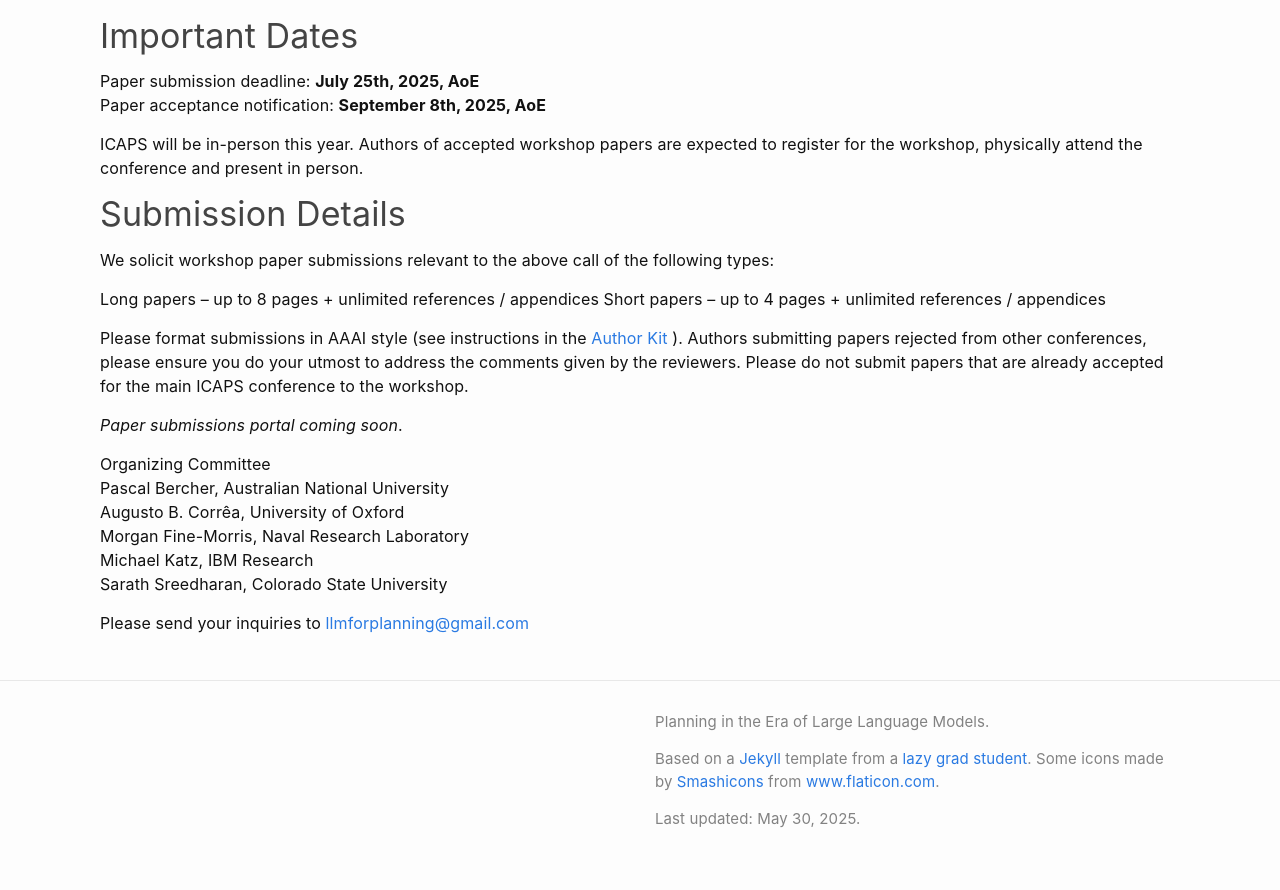
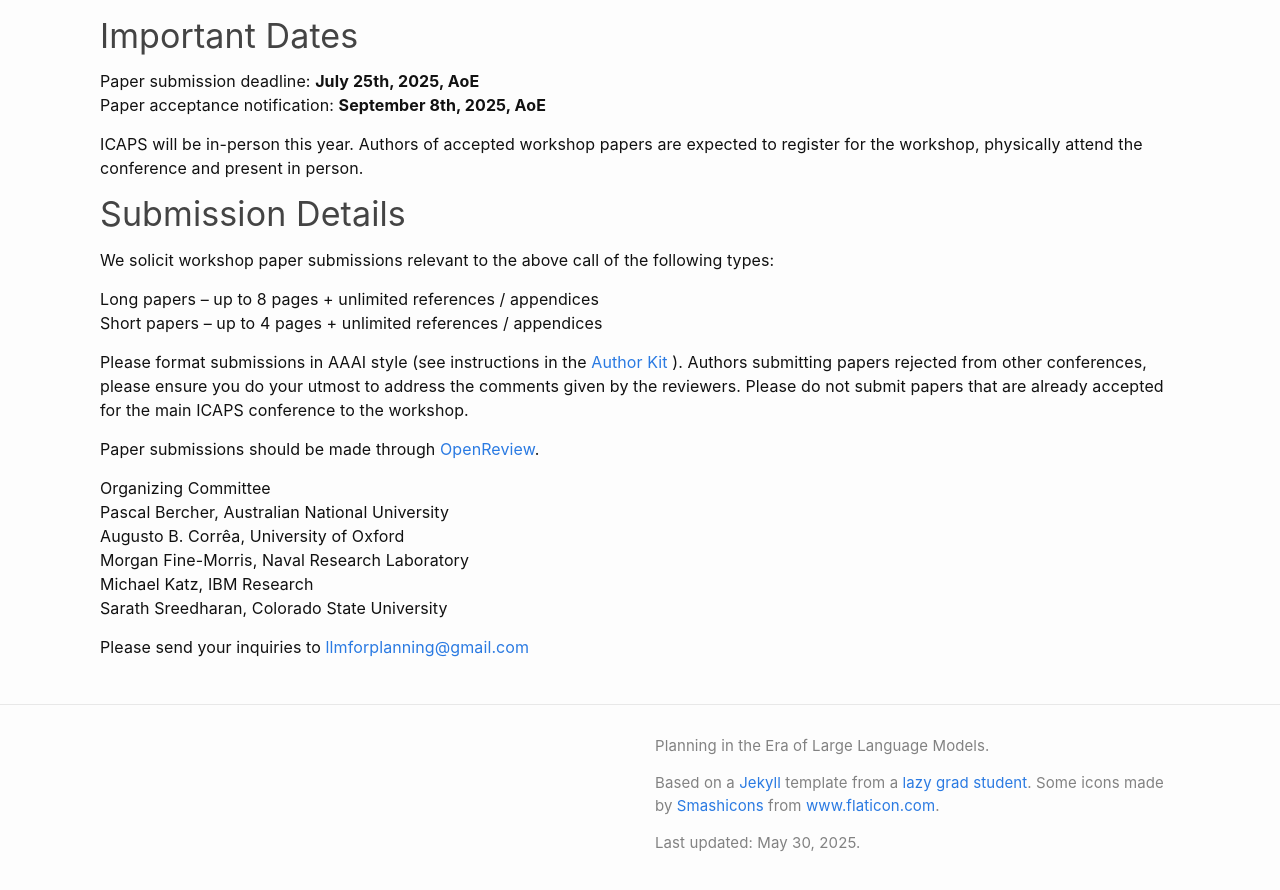
Before and after one commit to llmforplanning/llmforplanning.github.io, a Jekyll site: the page built from index.md, in a window 1280 px wide and 900 px high, scrolled down 740 px. Shown: the top 890 px of the window. Built offline with Jekyll 4.4.1, drawn with Linux system fonts in a browser that asks for light colours.

Commit message:
update openreview link

```diff
--- a/index.md
+++ b/index.md
@@ -83,8 +83,9 @@ Short papers – up to 4 pages + unlimited references / appendices
 Please format submissions in AAAI style (see instructions in the [Author Kit](https://aaai.org/authorkit25) ). Authors submitting papers rejected from other conferences, please ensure you do your utmost to address the comments given by the reviewers. Please do not submit papers that are already accepted for the main ICAPS conference to the workshop.
 
 
+Paper submissions should be made through [OpenReview](https://openreview.net/group?id=icaps-conference.org/ICAPS/2025/Workshop/LM4Plan).
 
-*Paper submissions portal coming soon*.
+<!-- *Paper submissions portal coming soon*. -->
 
 Organizing Committee
 Pascal Bercher, Australian National University
```
